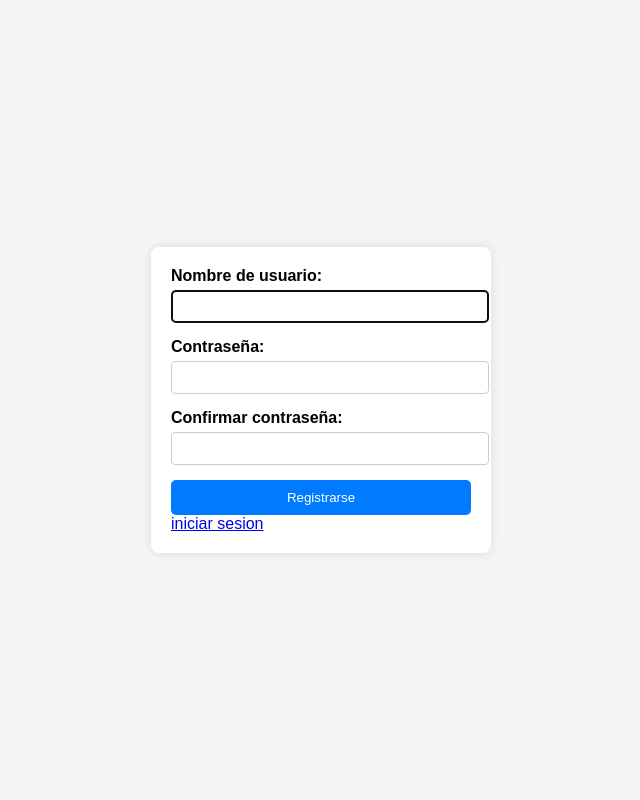
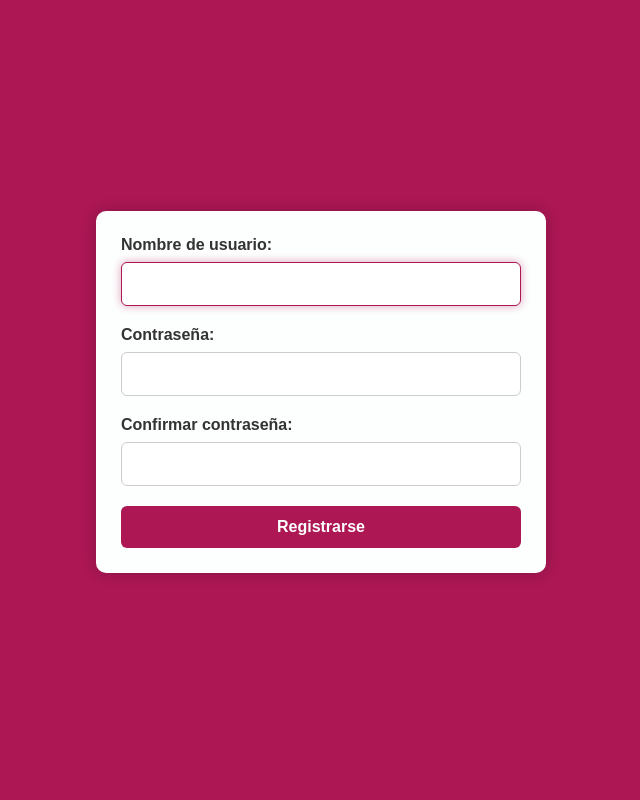
Before and after one commit to G3mhub/Djangoproject1, a Django app: page /auth in a window 1280 px wide. Shown: the whole page, without its empty margins (319-959 px from the left). Run offline with Django 5.2, Linux system fonts and the light colour scheme.

Commit message:
arreglo causa

```diff
--- /dev/null
+++ b/static/css/singup.css
@@ -0,0 +1,67 @@
+/* Estilos generales */
+body {
+    font-family: Arial, sans-serif;
+    background-color: #AC1754; /* Fondo principal con el color #AC1754 */
+    margin: 0;
+    padding: 0;
+    display: flex;
+    justify-content: center;
+    align-items: center;
+    height: 100vh;
+}
+
+/* Contenedor del formulario */
+form {
+    background-color: #fdfefe; /* Fondo del formulario con el color #fdfefe */
+    padding: 25px;
+    border-radius: 10px;
+    box-shadow: 0 0 15px rgba(0, 0, 0, 0.2); /* Sombra más pronunciada */
+    width: 100%;
+    max-width: 400px;
+}
+
+/* Estilos para los grupos de formulario */
+.form-group {
+    margin-bottom: 20px;
+}
+
+.form-group label {
+    display: block;
+    margin-bottom: 8px;
+    font-weight: bold;
+    color: #333; /* Color del texto de las etiquetas */
+}
+
+.form-group input {
+    width: 100%;
+    padding: 12px;
+    border: 1px solid #ccc;
+    border-radius: 6px;
+    font-size: 16px;
+    transition: border-color 0.3s ease, box-shadow 0.3s ease;
+}
+
+.form-group input:focus {
+    border-color: #AC1754; /* Color del borde al enfocar */
+    outline: none;
+    box-shadow: 0 0 8px rgba(172, 23, 84, 0.4); /* Sombra al enfocar */
+}
+
+/* Estilos para el botón de registro */
+button[type="submit"] {
+    width: 100%;
+    padding: 12px;
+    background-color: #AC1754; /* Color de fondo del botón */
+    color: #fdfefe; /* Color del texto del botón */
+    border: none;
+    border-radius: 6px;
+    font-size: 16px;
+    font-weight: bold;
+    cursor: pointer;
+    transition: background-color 0.3s ease, transform 0.2s ease;
+}
+
+button[type="submit"]:hover {
+    background-color: #8a1242; /* Color más oscuro al pasar el mouse */
+    transform: scale(1.02); /* Efecto de escala al pasar el mouse */
+}
--- a/templates/registration/singup.html
+++ b/templates/registration/singup.html
@@ -1,54 +1,13 @@
+{% load static %}
+
+<link rel="stylesheet" href="{% static 'css/singup.css' %}">
+
 <!DOCTYPE html>
 <html lang="es">
 <head>
     <meta charset="UTF-8">
     <meta name="viewport" content="width=device-width, initial-scale=1.0">
     <title>Registro de Usuario</title>
-    <style>
-        body {
-            font-family: Arial, sans-serif;
-            background-color: #f4f4f4;
-            margin: 0;
-            padding: 0;
-            display: flex;
-            justify-content: center;
-            align-items: center;
-            height: 100vh;
-        }
-        form {
-            background-color: #fff;
-            padding: 20px;
-            border-radius: 8px;
-            box-shadow: 0 0 10px rgba(0, 0, 0, 0.1);
-            width: 300px;
-        }
-        .form-group {
-            margin-bottom: 15px;
-        }
-        .form-group label {
-            display: block;
-            margin-bottom: 5px;
-            font-weight: bold;
-        }
-        .form-group input {
-            width: 100%;
-            padding: 8px;
-            border: 1px solid #ccc;
-            border-radius: 4px;
-        }
-        button {
-            background-color: #007bff;
-            color: white;
-            border: none;
-            padding: 10px 20px;
-            border-radius: 5px;
-            cursor: pointer;
-            width: 100%;
-        }
-        button:hover {
-            background-color: #0056b3;
-        }
-    </style>
 </head>
 <body>
     <form method="post">
@@ -66,7 +25,6 @@
             {{ form.password2 }}  <!-- Campo de confirmación de contraseña -->
         </div>
         <button type="submit">Registrarse</button>
-        <a href="{% url 'login.html' %}" class="login">iniciar sesion</a>
     </form>
 </body>
 </html>
```
Also changed, not shown: static/css/create.css (added, +80 -0 lines), static/css/login.css (added, +72 -0 lines), static/css/navbar.css (+44 -29 lines), templates/create.html (+17 -8 lines), templates/home.html (+2 -7 lines), templates/navbar.html (+3 -4 lines), templates/registration/login.html (+18 -6 lines), db.sqlite3, media/media/product_DR_light_ralsei_plush_designview.webp (added), media/media/ralsei_fumandose_una_buena.jpg (added), media/media/ralseispin.gif (added), media/media/ralseispin_H45k82V.gif (added), static/css/delete.css (added), static/image/dmclogo.png (added), 2 more files.
